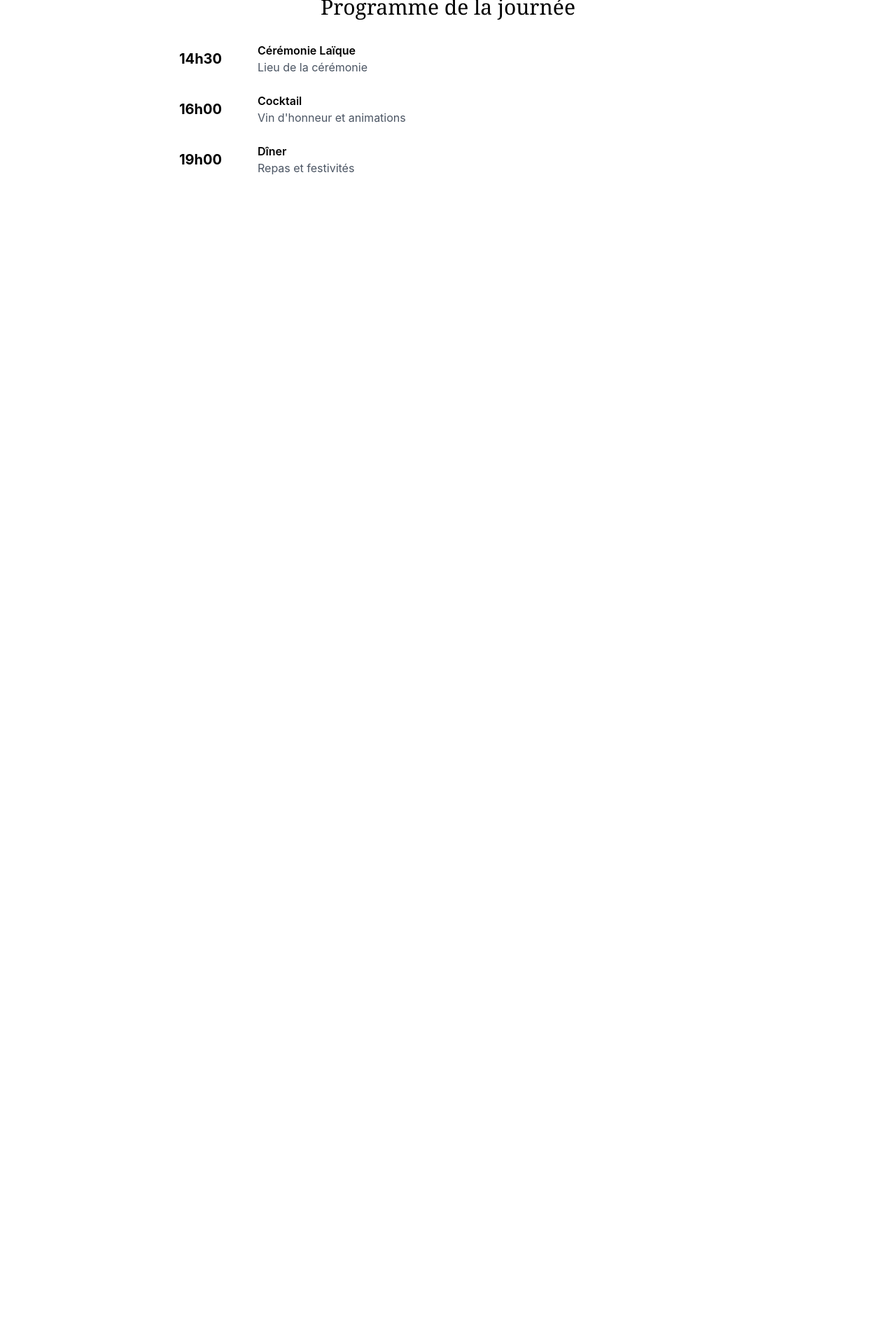
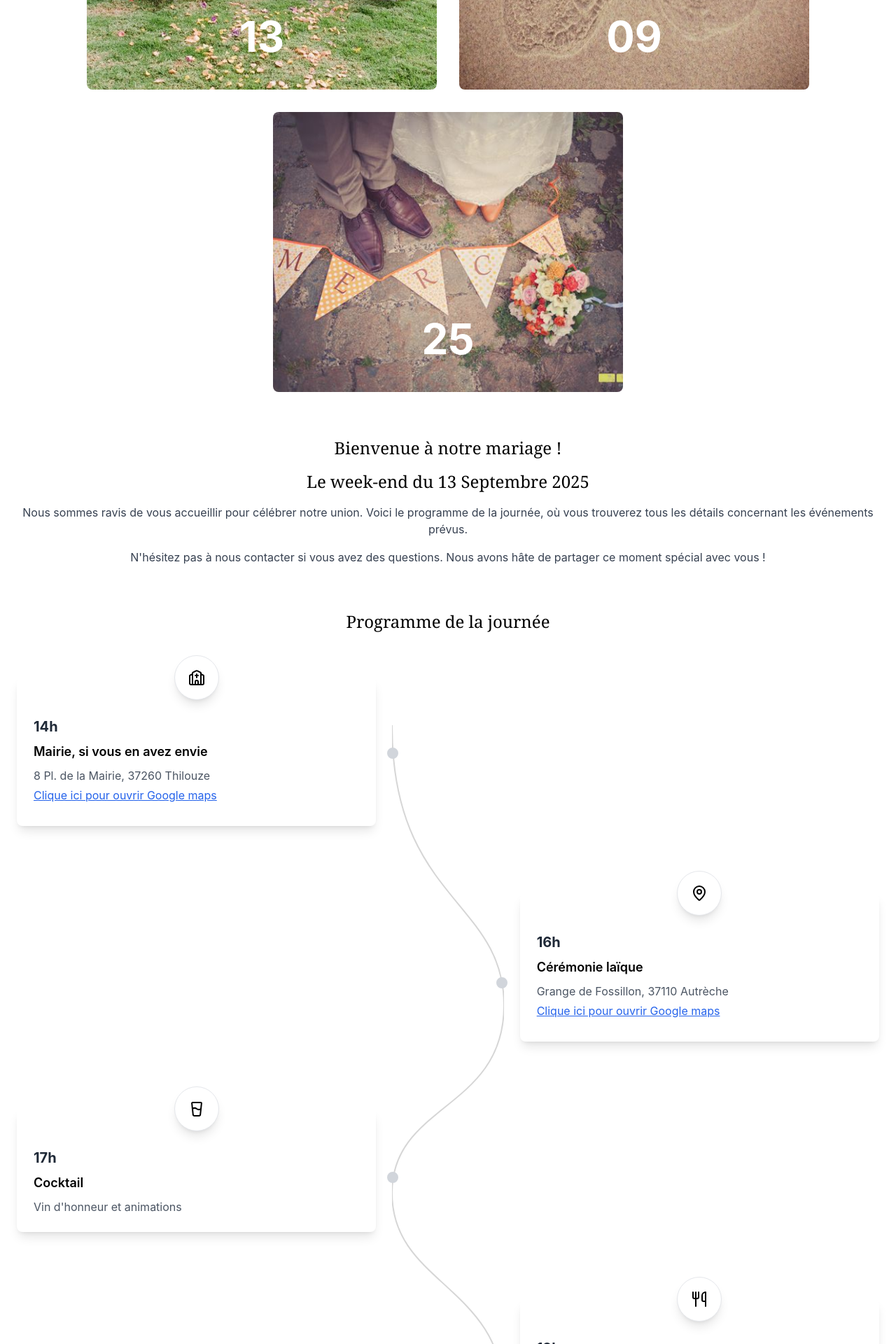
Before and after one commit to Damien-Cuvillier/Mariage, a React (Create React App) app: page / in a window 1280 px wide. Shown: the part 440-2360 px from the top of the page at 70% size. Before the commit the page ends 800 px from the top, so only its background shows below. Built offline with nearby package versions, Linux system fonts and the light colour scheme.

Commit message:
Ajout du composant du programme de la journée et d'un compo Description

```diff
--- a/package.json
+++ b/package.json
@@ -4,10 +4,13 @@
   "private": true,
   "dependencies": {
     "cra-template": "1.2.0",
+    "lucide-react": "^0.471.1",
     "react": "^19.0.0",
     "react-dom": "^19.0.0",
     "react-router-dom": "^7.1.1",
     "react-scripts": "5.0.1",
+    "react-vertical-timeline": "^0.2.0",
+    "react-vertical-timeline-component": "^3.5.3",
     "tailwind": "^4.0.0",
     "web-vitals": "^4.2.4"
   },
--- a/src/App.js
+++ b/src/App.js
@@ -2,6 +2,7 @@ import { BrowserRouter as Router, Routes, Route } from 'react-router-dom';
 import Header from './Composant/header';
 import Banner from './Composant/banner';
 import Programme from './Composant/Programme';
+import Description from './Composant/Description';
 // Importez vos autres composants de page ici
 
 function App() {
@@ -15,6 +16,7 @@ function App() {
                         <Route path="/" element={
                             <>
                                 <Banner />
+                                <Description />
                                 <Programme />
                                 {/* Autres composants de la page d'accueil */}
                             </>
--- /dev/null
+++ b/src/Composant/Description.js
@@ -0,0 +1,22 @@
+// mariage/src/Composant/Description.js
+import React from 'react';
+
+const Description = () => {
+    return (
+        <div className="container mx-auto px-6 py-8 text-center">
+            <h2 className="text-2xl font-serif mb-4">Bienvenue à notre mariage !</h2>
+            <h3 className="text-2xl font-serif mb-4">Le week-end du 13 Septembre 2025 </h3>
+            <p className="text-gray-700 mb-4">
+                Nous sommes ravis de vous accueillir pour célébrer notre union.
+                Voici le programme de la journée, où vous trouverez tous les détails
+                concernant les événements prévus.
+            </p>
+            <p className="text-gray-700">
+                N'hésitez pas à nous contacter si vous avez des questions.
+                Nous avons hâte de partager ce moment spécial avec vous !
+            </p>
+        </div>
+    );
+};
+
+export default Description;
--- a/src/Composant/Programme.js
+++ b/src/Composant/Programme.js
@@ -1,37 +1,113 @@
 import React from 'react';
+import { Church, GlassWater, Utensils, MapPin } from 'lucide-react';
 
-function Programme() {
+const Programme = () => {
+  const timelineElements = [
+    {
+      time: '14h',
+      title: 'Mairie, si vous en avez envie',
+      location: '8 Pl. de la Mairie, 37260 Thilouze',
+      mapLink: 'https://www.google.com/maps/place//data=!4m2!3m1!1s0x47fd26bae9f4989b:0x1516dcaa43274098?sa=X&ved=1t:8290&ictx=111',
+      icon: <Church className="w-6 h-6" />,
+      pointPosition: 'translate-x-[-87px] translate-y-[100px]' // point à gauche
+    },
+    {
+      time: '16h',
+      title: 'Cérémonie laïque',
+      location: 'Grange de Fossillon, 37110 Autrèche',
+      mapLink: 'https://www.google.com/maps/place//data=!4m2!3m1!1s0x47e34b524ab8663b:0x234d09a1d15e1399?sa=X&ved=1t:8290&ictx=111',
+      icon: <MapPin className="w-6 h-6" />,
+      pointPosition: 'translate-x-[69px] translate-y-[120px]' // point à droite
+    },
+    {
+      time: '17h',
+      title: 'Cocktail',
+      description: 'Vin d\'honneur et animations',
+      icon: <GlassWater className="w-6 h-6" />,
+      pointPosition: 'translate-x-[-87px] translate-y-[90px]' // point à gauche
+    },
+    {
+      time: '19h',
+      title: 'Dîner',
+      description: 'Repas et festivités',
+      icon: <Utensils className="w-6 h-6" />,
+      pointPosition: 'translate-x-[69px] translate-y-[100px]' // point à droite
+    }
+  ];
+
   return (
-        <div className="container mx-auto px-6 py-8">
-            <div className="max-w-3xl mx-auto">
-                <h2 className="text-3xl font-serif mb-8 text-center">Programme de la journée</h2>
-                <div className="space-y-6">
-                    <div className="flex items-center space-x-4">
-                        <div className="text-xl font-bold w-24">14h30</div>
-                        <div className="flex-1">
-                            <h3 className="font-semibold">Cérémonie Laïque</h3>
-                            <p className="text-gray-600">Lieu de la cérémonie</p>
+    <div className="container mx-auto px-6 py-8 relative">
+      <h2 className="text-2xl font-serif mb-16 text-center">Programme de la journée</h2>
+
+      {/* SVG pour la ligne courbée */}
+      <div className="absolute left-1/2 top-24 -translate-x-1/2 h-full w-40 -z-10">
+        <svg className="h-full w-full" preserveAspectRatio="none">
+          <path
+            d={`
+              M 0,100
+              C 0,350 160,350 160,500
+              C 160,650 0,640 0,768
+              C 0,900 160,900 160,1062
+
+
+            `}
+            stroke="#d6d6d6"
+            strokeWidth="2"
+            fill="none"
+          />
+        </svg>
       </div>
+
+      <div className="space-y-24">
+        {timelineElements.map((element, index) => (
+          <div
+            key={index}
+            className={`flex ${index % 2 === 0 ? 'justify-start' : 'justify-end'} relative`}
+          >
+            {/* Point sur la ligne */}
+            <div className={`absolute left-1/2 ${element.pointPosition} w-4 h-4 bg-gray-300 border-2 border-gray-300 rounded-full`} />
+
+            {/* Carte de contenu */}
+            <div className={`w-5/12 bg-white shadow-lg rounded-lg p-6 hover:shadow-xl transition-shadow relative
+              ${index % 2 === 0 ? 'mr-auto' : 'ml-auto'}`}
+            >
+              {/* Icône */}
+              <div className="absolute -top-8 left-1/2 -translate-x-1/2 w-16 h-16 rounded-full bg-white shadow-lg flex items-center justify-center border border-gray-200">
+                {element.icon}
               </div>
-                    <div className="flex items-center space-x-4">
-                        <div className="text-xl font-bold w-24">16h00</div>
-                        <div className="flex-1">
-                            <h3 className="font-semibold">Cocktail</h3>
-                            <p className="text-gray-600">Vin d'honneur et animations</p>
+
+              {/* Contenu */}
+              <div className="mt-8">
+                <div className="text-xl font-bold text-gray-800 mb-2">
+                  {element.time}
                 </div>
+                <h3 className="text-lg font-semibold mb-2">
+                  {element.title}
+                </h3>
+                {element.location && (
+                  <div className="text-gray-600 mb-2">
+                    {element.location}
+                    <br />
+                    <a
+                      href={element.mapLink}
+                      target="_blank"
+                      rel="noopener noreferrer"
+                      className="text-blue-600 hover:text-blue-800 underline inline-flex items-center gap-1 mt-1"
+                    >
+                      Clique ici pour ouvrir Google maps
+                    </a>
                   </div>
-                    <div className="flex items-center space-x-4">
-                        <div className="text-xl font-bold w-24">19h00</div>
-                        <div className="flex-1">
-                            <h3 className="font-semibold">Dîner</h3>
-                            <p className="text-gray-600">Repas et festivités</p>
-                        </div>
-                    </div>
-                    {/* Ajoutez d'autres horaires selon votre programme */}
+                )}
+                {element.description && (
+                  <p className="text-gray-600">{element.description}</p>
+                )}
               </div>
             </div>
           </div>
+        ))}
+      </div>
+    </div>
   );
-}
+};
 
 export default Programme;
--- a/src/Composant/banner.js
+++ b/src/Composant/banner.js
@@ -9,25 +9,25 @@ function Banner() {
                     <img
                         src="/images/photo1.jpg"
                         alt="cérémonie laique"
-                        className="w-[300px] h-[200px] object-cover rounded-lg"
+                        className="w-[500px] h-[400px] object-cover rounded-lg"
                     />
-                    <span className="absolute top-3/4 left-1/2 transform -translate-x-1/2 -translate-y-1/2 text-white text-6xl font-bold">13</span>
+                    <span className="absolute top-3/4 left-1/2 transform -translate-x-1/2 -translate-y-1/2 text-white text-6xl font-bold pt-12">13</span>
                 </div>
                 <div className="relative">
                     <img
                         src="/images/photo2.jpg"
                         alt="alliances"
-                        className="w-[300px] h-[200px] object-cover rounded-lg"
+                        className="w-[500px] h-[400px] object-cover rounded-lg"
                     />
-                    <span className="absolute top-3/4 left-1/2 transform -translate-x-1/2 -translate-y-1/2 text-white text-6xl font-bold">09</span>
+                    <span className="absolute top-3/4 left-1/2 transform -translate-x-1/2 -translate-y-1/2 text-white text-6xl font-bold pt-12">09</span>
                 </div>
                 <div className="relative">
                     <img
                         src="/images/photo3.jpg"
                         alt="remerciements"
-                        className="w-[300px] h-[200px] object-cover rounded-lg"
+                        className="w-[500px] h-[400px] object-cover rounded-lg"
                     />
-                    <span className="absolute top-3/4 left-1/2 transform -translate-x-1/2 -translate-y-1/2 text-white text-6xl font-bold">25</span>
+                    <span className="absolute top-3/4 left-1/2 transform -translate-x-1/2 -translate-y-1/2 text-white text-6xl font-bold pt-12">25</span>
                 </div>
             </div>
         </div>
```
Also changed, not shown: 1 other file (tests, documents, lock files or other folders). Lines whose indentation alone changed are shown as unchanged.
